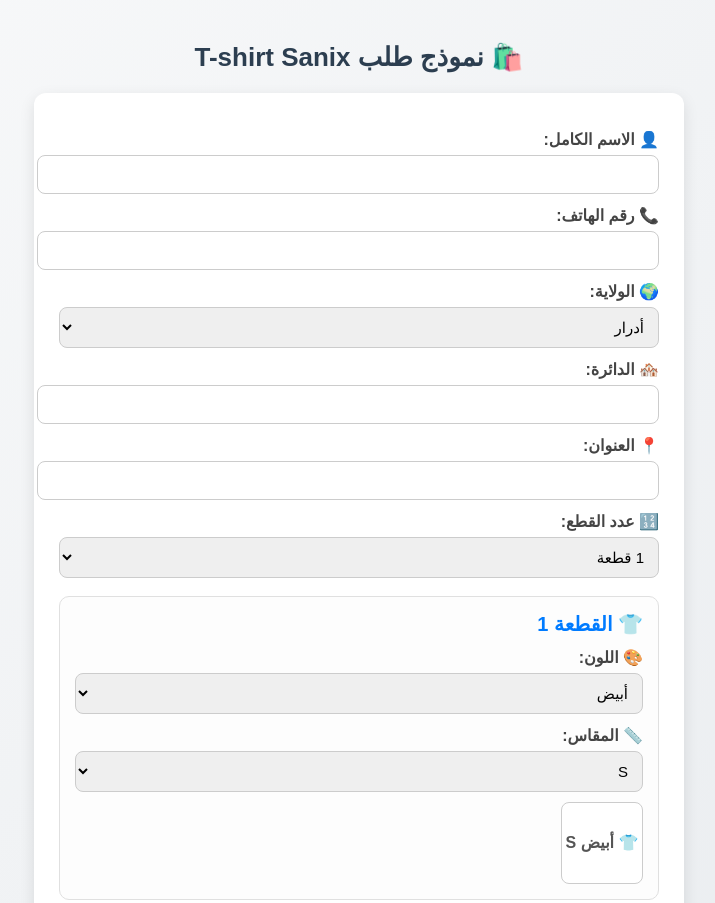
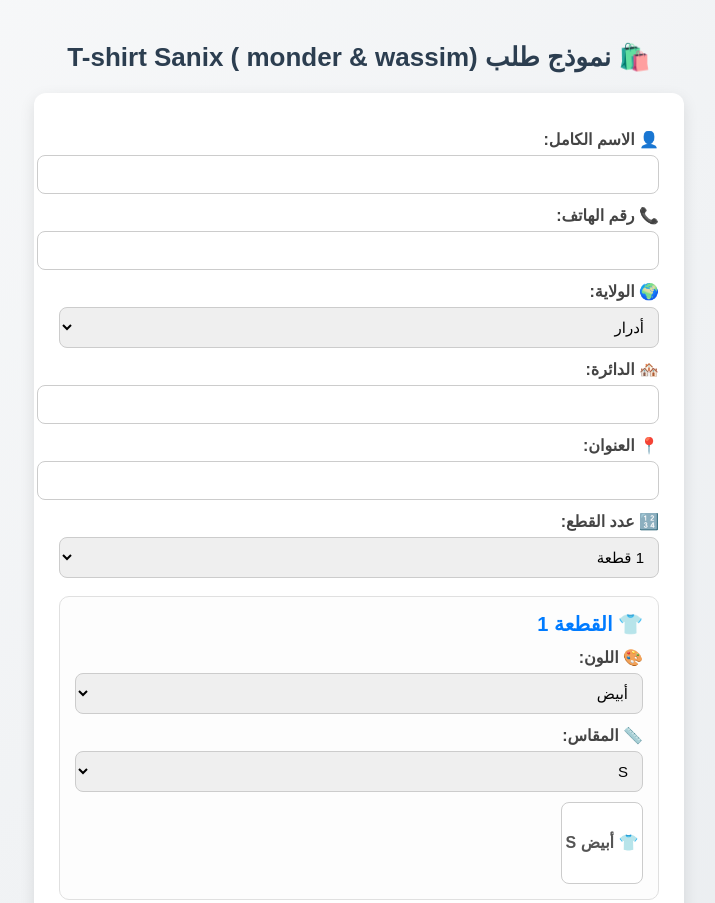
Before and after one commit to Ahcene43/Orde.T-shirt, a plain HTML site: page index.html in a window 1280 px wide. Shown: the top 903 px of the page, without its empty margins (281-996 px from the left). Drawn offline with Linux system fonts and the light colour scheme.

Commit message:
Update index.html

```diff
--- a/index.html
+++ b/index.html
@@ -33,7 +33,7 @@ button:hover { background:linear-gradient(90deg,#218838,#1e7e34); transform:scal
 </style>
 </head>
 <body>
-<h2>🛍️ نموذج طلب T-shirt Sanix</h2>
+<h2>🛍️ نموذج طلب T-shirt Sanix ( monder & wassim) </h2>
 <form id="orderForm">
 <label>👤 الاسم الكامل:</label>
 <input type="text" name="name" required>
```
